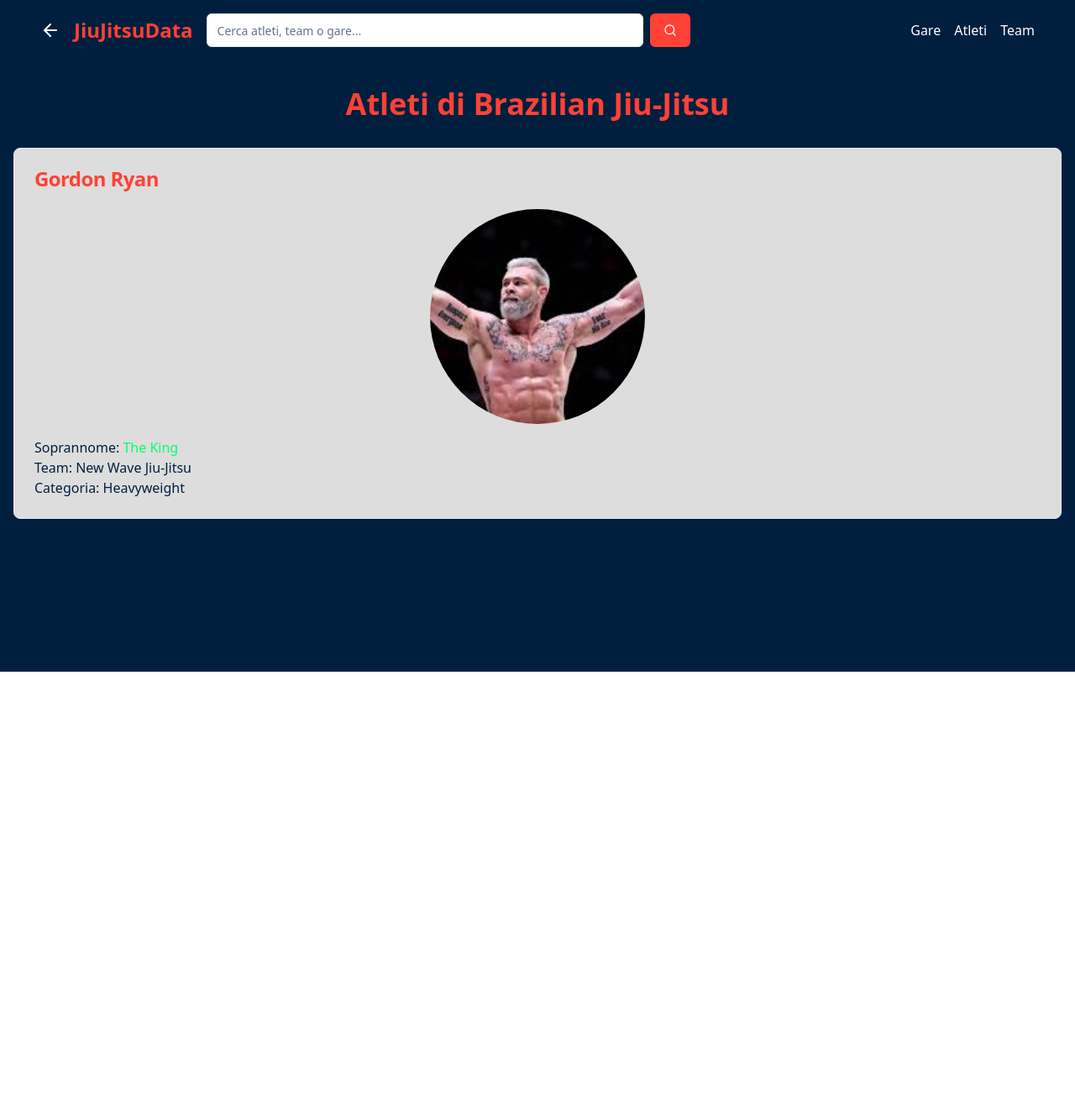
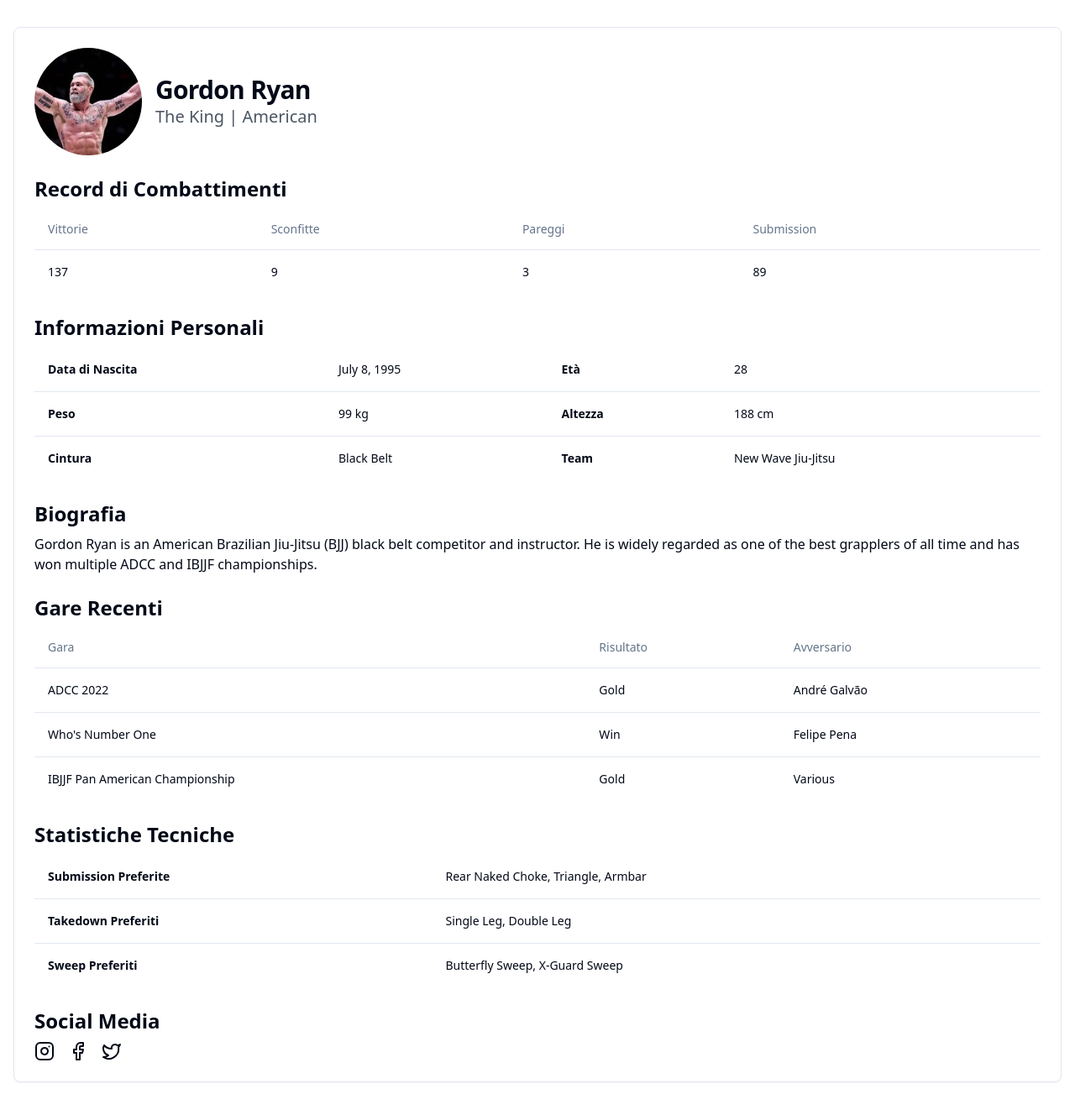
Before and after one commit to Dadovale02/jiujitsu-analytics-hub, a React (Vite) app: page /athletes/1 in a window 1280 px wide. Shown: the top 1328 px of the page at 84% size. Before the commit the page ends 800 px from the top, so only its background shows below. Built offline with nearby package versions, Linux system fonts and the light colour scheme.

Commit message:
Add athlete profile page
Create a detailed profile page for each athlete, including sections for profile photo and full name, nickname and nationality, fight record, personal information, biography, recent competitions, technical statistics, and social media links.
[skip gpt_engineer]

```diff
--- a/src/App.jsx
+++ b/src/App.jsx
@@ -7,6 +7,7 @@ import Athletes from "./pages/Athletes";
 import IBJJFWorld from "./pages/IBJJFWorld";
 import ADCCWorld from "./pages/ADCCWorld";
 import WNO from "./pages/WNO";
+import AthleteProfile from "./components/AthleteProfile";
 
 const queryClient = new QueryClient();
 
@@ -19,7 +20,8 @@ const App = () => (
           {navItems.map(({ to, page }) => (
             <Route key={to} path={to} element={page} />
           ))}
-          <Route path="/athletes/:id" element={<Athletes />} />
+          <Route path="/athletes" element={<Athletes />} />
+          <Route path="/athletes/:id" element={<AthleteProfile />} />
           <Route path="/ibjjf-world" element={<IBJJFWorld />} />
           <Route path="/adcc-world" element={<ADCCWorld />} />
           <Route path="/wno" element={<WNO />} />
--- /dev/null
+++ b/src/components/AthleteProfile.jsx
@@ -0,0 +1,178 @@
+import React from 'react';
+import { useParams } from 'react-router-dom';
+import { Card, CardContent, CardHeader, CardTitle } from "@/components/ui/card";
+import { Table, TableBody, TableCell, TableHead, TableHeader, TableRow } from "@/components/ui/table";
+import { Instagram, Facebook, Twitter } from 'lucide-react';
+
+const athletesData = [
+  {
+    id: 1,
+    name: "Gordon Ryan",
+    nickname: "The King",
+    nationality: "American",
+    image: "/images.jpeg",
+    birthDate: "July 8, 1995",
+    age: 28,
+    weight: "99 kg",
+    height: "188 cm",
+    belt: "Black Belt",
+    team: "New Wave Jiu-Jitsu",
+    record: {
+      wins: 137,
+      losses: 9,
+      draws: 3,
+      submissions: 89
+    },
+    bio: "Gordon Ryan is an American Brazilian Jiu-Jitsu (BJJ) black belt competitor and instructor. He is widely regarded as one of the best grapplers of all time and has won multiple ADCC and IBJJF championships.",
+    recentCompetitions: [
+      { name: "ADCC 2022", result: "Gold", opponent: "André Galvão" },
+      { name: "Who's Number One", result: "Win", opponent: "Felipe Pena" },
+      { name: "IBJJF Pan American Championship", result: "Gold", opponent: "Various" }
+    ],
+    techniques: {
+      submissions: ["Rear Naked Choke", "Triangle", "Armbar"],
+      takedowns: ["Single Leg", "Double Leg"],
+      sweeps: ["Butterfly Sweep", "X-Guard Sweep"]
+    },
+    socialMedia: {
+      instagram: "gordonlovesjiujitsu",
+      facebook: "gordonryanbjj",
+      twitter: "gordonryan"
+    }
+  },
+  // Add more athletes here...
+];
+
+const AthleteProfile = () => {
+  const { id } = useParams();
+  const athlete = athletesData.find(a => a.id === parseInt(id));
+
+  if (!athlete) {
+    return <div>Athlete not found</div>;
+  }
+
+  return (
+    <div className="container mx-auto px-4 py-8">
+      <Card className="mb-8">
+        <CardHeader>
+          <div className="flex items-center">
+            <img
+              src={athlete.image}
+              alt={athlete.name}
+              className="w-32 h-32 rounded-full mr-4 object-cover"
+              onError={(e) => {
+                e.target.onerror = null;
+                e.target.src = "/placeholder.svg";
+              }}
+            />
+            <div>
+              <CardTitle className="text-3xl font-bold">{athlete.name}</CardTitle>
+              <p className="text-xl text-gray-600">{athlete.nickname} | {athlete.nationality}</p>
+            </div>
+          </div>
+        </CardHeader>
+        <CardContent>
+          <h2 className="text-2xl font-semibold mb-2">Record di Combattimenti</h2>
+          <Table>
+            <TableHeader>
+              <TableRow>
+                <TableHead>Vittorie</TableHead>
+                <TableHead>Sconfitte</TableHead>
+                <TableHead>Pareggi</TableHead>
+                <TableHead>Submission</TableHead>
+              </TableRow>
+            </TableHeader>
+            <TableBody>
+              <TableRow>
+                <TableCell>{athlete.record.wins}</TableCell>
+                <TableCell>{athlete.record.losses}</TableCell>
+                <TableCell>{athlete.record.draws}</TableCell>
+                <TableCell>{athlete.record.submissions}</TableCell>
+              </TableRow>
+            </TableBody>
+          </Table>
+
+          <h2 className="text-2xl font-semibold mt-6 mb-2">Informazioni Personali</h2>
+          <Table>
+            <TableBody>
+              <TableRow>
+                <TableCell className="font-semibold">Data di Nascita</TableCell>
+                <TableCell>{athlete.birthDate}</TableCell>
+                <TableCell className="font-semibold">Età</TableCell>
+                <TableCell>{athlete.age}</TableCell>
+              </TableRow>
+              <TableRow>
+                <TableCell className="font-semibold">Peso</TableCell>
+                <TableCell>{athlete.weight}</TableCell>
+                <TableCell className="font-semibold">Altezza</TableCell>
+                <TableCell>{athlete.height}</TableCell>
+              </TableRow>
+              <TableRow>
+                <TableCell className="font-semibold">Cintura</TableCell>
+                <TableCell>{athlete.belt}</TableCell>
+                <TableCell className="font-semibold">Team</TableCell>
+                <TableCell>{athlete.team}</TableCell>
+              </TableRow>
+            </TableBody>
+          </Table>
+
+          <h2 className="text-2xl font-semibold mt-6 mb-2">Biografia</h2>
+          <p>{athlete.bio}</p>
+
+          <h2 className="text-2xl font-semibold mt-6 mb-2">Gare Recenti</h2>
+          <Table>
+            <TableHeader>
+              <TableRow>
+                <TableHead>Gara</TableHead>
+                <TableHead>Risultato</TableHead>
+                <TableHead>Avversario</TableHead>
+              </TableRow>
+            </TableHeader>
+            <TableBody>
+              {athlete.recentCompetitions.map((comp, index) => (
+                <TableRow key={index}>
+                  <TableCell>{comp.name}</TableCell>
+                  <TableCell>{comp.result}</TableCell>
+                  <TableCell>{comp.opponent}</TableCell>
+                </TableRow>
+              ))}
+            </TableBody>
+          </Table>
+
+          <h2 className="text-2xl font-semibold mt-6 mb-2">Statistiche Tecniche</h2>
+          <Table>
+            <TableBody>
+              <TableRow>
+                <TableCell className="font-semibold">Submission Preferite</TableCell>
+                <TableCell>{athlete.techniques.submissions.join(", ")}</TableCell>
+              </TableRow>
+              <TableRow>
+                <TableCell className="font-semibold">Takedown Preferiti</TableCell>
+                <TableCell>{athlete.techniques.takedowns.join(", ")}</TableCell>
+              </TableRow>
+              <TableRow>
+                <TableCell className="font-semibold">Sweep Preferiti</TableCell>
+                <TableCell>{athlete.techniques.sweeps.join(", ")}</TableCell>
+              </TableRow>
+            </TableBody>
+          </Table>
+
+          <h2 className="text-2xl font-semibold mt-6 mb-2">Social Media</h2>
+          <div className="flex space-x-4">
+            <a href={`https://www.instagram.com/${athlete.socialMedia.instagram}`} target="_blank" rel="noopener noreferrer">
+              <Instagram className="h-6 w-6" />
+            </a>
+            <a href={`https://www.facebook.com/${athlete.socialMedia.facebook}`} target="_blank" rel="noopener noreferrer">
+              <Facebook className="h-6 w-6" />
+            </a>
+            <a href={`https://www.twitter.com/${athlete.socialMedia.twitter}`} target="_blank" rel="noopener noreferrer">
+              <Twitter className="h-6 w-6" />
+            </a>
+          </div>
+        </CardContent>
+      </Card>
+    </div>
+  );
+};
+
+export default AthleteProfile;
--- a/src/pages/Athletes.jsx
+++ b/src/pages/Athletes.jsx
@@ -1,10 +1,9 @@
 import React from 'react';
-import { Link, useParams } from 'react-router-dom';
+import { Link } from 'react-router-dom';
 import { NavBar } from '../components/NavBar';
 import { Card, CardHeader, CardTitle, CardContent } from "@/components/ui/card";
 
 const athletesData = [
-
   { id: 1, name: "Gordon Ryan", nickname: "The King", team: "New Wave Jiu-Jitsu", weight: "Heavyweight", image: "/images.jpeg" },
   { id: 2, name: "Tye Ruotolo", nickname: "The Prodigy", team: "Atos Jiu-Jitsu", weight: "Peso Médio", image: "/Tye-Ruotolo.jpg" },
   { id: 3, name: "Kade Ruotolo", nickname: "The Phenom", team: "Atos Jiu-Jitsu", weight: "Peso Médio", image: "/Kade_Ruotolo.jpg" },
@@ -12,15 +11,15 @@ const athletesData = [
   { id: 5, name: "Mica Galvao", nickname: "The Prodigy", team: "Manaus Jiu-Jitsu", weight: "Peso Médio", image: "/Mica-galvao.jpeg" },
   { id: 6, name: "Giancarlo Bodoni", nickname: "The Giant", team: "New Wave Jiu-Jitsu", weight: "Peso Pesado", image: "/Giancarlo-bodoni.jpg" },
   { id: 7, name: "Kaynan Duarte", nickname: "The Beast", team: "Atos Jiu-Jitsu", weight: "Heavyweight", image: "/Kaynan-duarte.jpg" },
-    { id: 8, name: "Felipe Pena", nickname: "The Commander", team: "Gracie Barra", weight: "Peso Pesado", image: "/Kaynan-duarte.jpg" },
+  { id: 8, name: "Felipe Pena", nickname: "The Commander", team: "Gracie Barra", weight: "Peso Pesado", image: "/placeholder.svg" },
   { id: 9, name: "Nick Rodriguez", nickname: "Nicky Rod", team: "B-Team Jiu-Jitsu", weight: "Heavyweight", image: "/placeholder.svg"},
   { id: 10, name: "Helena Crevar", nickname: "The Hurricane", team: "Atos Jiu-Jitsu", weight: "Peso Médio", image: "/placeholder.svg"},
   { id: 11, name: "Diogo Reis", nickname: "Baby Shark", team: "Dream Art", weight: "Peso Galo", image: "/placeholder.svg"}
-
 ];
 
-const AthleteDetails = ({ athlete }) => (
-  <Card className="bg-light-gray text-navy">
+const AthleteCard = ({ athlete }) => (
+  <Link to={`/athletes/${athlete.id}`}>
+    <Card className="bg-light-gray text-navy hover:bg-bright-red hover:text-white transition-colors">
       <CardHeader>
         <CardTitle className="text-bright-red">{athlete.name}</CardTitle>
       </CardHeader>
@@ -28,7 +27,7 @@ const AthleteDetails = ({ athlete }) => (
         <img
           src={athlete.image}
           alt={athlete.name}
-        className="w-64 h-64 rounded-full mb-4 mx-auto object-cover"
+          className="w-32 h-32 rounded-full mb-4 mx-auto object-cover"
           onError={(e) => {
             e.target.onerror = null;
             e.target.src = "/placeholder.svg";
@@ -39,28 +38,20 @@ const AthleteDetails = ({ athlete }) => (
         <p>Categoria: {athlete.weight}</p>
       </CardContent>
     </Card>
+  </Link>
 );
 
 const Athletes = () => {
-  const { id } = useParams();
-  const athleteId = parseInt(id);
-
   return (
     <div className="min-h-screen bg-navy text-white">
       <NavBar />
       <main className="container mx-auto px-4 py-8">
         <h1 className="text-4xl font-bold text-center mb-8 text-bright-red">Atleti di Brazilian Jiu-Jitsu</h1>
-        {athleteId ? (
-          <AthleteDetails athlete={athletesData.find(a => a.id === athleteId)} />
-        ) : (
         <div className="grid gap-6 md:grid-cols-2 lg:grid-cols-3">
           {athletesData.map((athlete) => (
-              <Link key={athlete.id} to={`/athletes/${athlete.id}`}>
-                <AthleteDetails athlete={athlete} />
-              </Link>
+            <AthleteCard key={athlete.id} athlete={athlete} />
           ))}
         </div>
-        )}
       </main>
     </div>
   );
```
Lines whose indentation alone changed are shown as unchanged.
